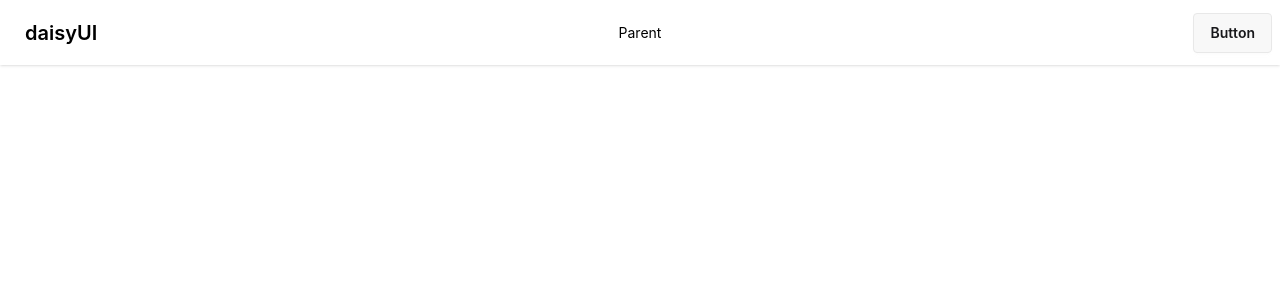
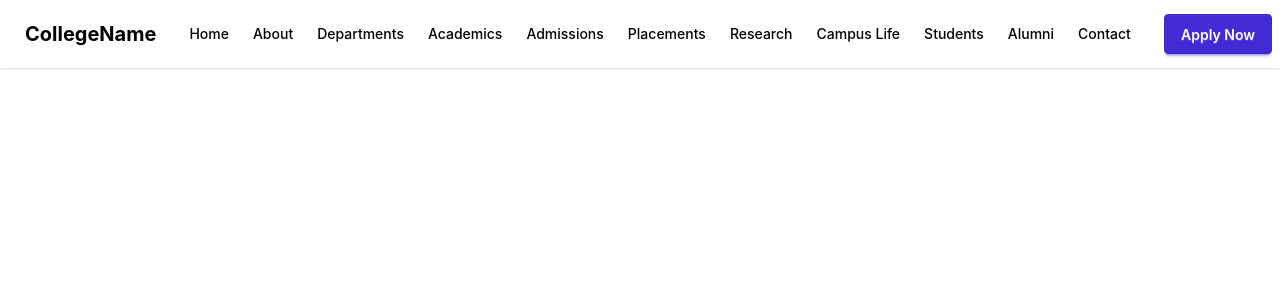
Before and after one commit to coder-joshi/BrowserBattle, a React (Vite) app in the folder College_Website/: page / in a window 1280 px wide. Shown: the top 300 px of the page. Built offline with nearby package versions, Linux system fonts and the light colour scheme.

Commit message:
Navbar created

```diff
--- a/College_Website/src/index.css
+++ b/College_Website/src/index.css
@@ -1,2 +1,6 @@
 @import "tailwindcss";
 @plugin "daisyui";
+
+body {
+  overflow-x: hidden;
+}
--- a/College_Website/src/layout/Navbar.jsx
+++ b/College_Website/src/layout/Navbar.jsx
@@ -1,66 +1,125 @@
-import React from "react";
+import React, { useState, useRef, useEffect } from "react";
+
+const menuItems = [
+  { label: "Home", submenu: ["About Us", "Vision & Mission", "Leadership"] },
+  { label: "About", submenu: ["History", "Accreditation", "Achievements"] },
+  {
+    label: "Departments",
+    submenu: [
+      "Civil Engineering", "Computer Science", "Mechanical",
+      "Electrical", "Electronics", "Chemical",
+      "Biotechnology", "Aerospace", "Information Science",
+    ],
+    grid: true,
+  },
+  { label: "Academics", submenu: ["Programs", "Curriculum", "Calendar"] },
+  { label: "Admissions", submenu: ["UG Admissions", "PG Admissions", "Fee Structure"] },
+  { label: "Placements", submenu: ["Recruiters", "Statistics", "Register"] },
+  { label: "Research", submenu: ["Projects", "Publications", "Labs"] },
+  { label: "Campus Life", submenu: ["Clubs", "Events", "Hostel"] },
+  { label: "Students", submenu: ["Portal", "Results", "Grievance"] },
+  { label: "Alumni", submenu: ["Network", "Events", "Donate"] },
+  { label: "Contact", submenu: ["Address", "Map", "Enquiry"] },
+];
+
+function DropdownItem({ item }) {
+  const [open, setOpen] = useState(false);
+  const ref = useRef(null);
+  const dropdownRef = useRef(null);
+  const [dropdownStyle, setDropdownStyle] = useState({});
+
+  useEffect(() => {
+    if (open && ref.current) {
+      const rect = ref.current.getBoundingClientRect();
+      const dropdownWidth = item.grid ? 480 : 200;
+      const windowWidth = window.innerWidth;
+
+      let left = rect.left;
+      // If it would overflow the right edge, shift left
+      if (left + dropdownWidth > windowWidth - 16) {
+        left = windowWidth - dropdownWidth - 16;
+      }
+      // Never go off the left edge
+      if (left < 8) left = 8;
+
+      setDropdownStyle({ left: left, width: dropdownWidth });
+    }
+  }, [open]);
+
+  return (
+    <li
+      ref={ref}
+      className="relative"
+      onMouseEnter={() => setOpen(true)}
+      onMouseLeave={() => setOpen(false)}
+    >
+      <a className="cursor-pointer px-3 py-2 rounded hover:bg-gray-100 font-medium text-sm">
+        {item.label}
+      </a>
+
+      {open && (
+        <div
+          ref={dropdownRef}
+          className="fixed bg-white text-black z-50 shadow-lg rounded-lg p-4 border border-gray-100"
+          style={{
+            top: ref.current?.getBoundingClientRect().bottom,
+            left: dropdownStyle.left,
+            width: dropdownStyle.width,
+          }}
+        >
+          <ul className={item.grid ? "grid grid-cols-3 gap-1" : "flex flex-col gap-1"}>
+            {item.submenu.map((sub) => (
+              <li key={sub}>
+                <a className="block hover:bg-gray-100 px-3 py-1.5 rounded text-sm cursor-pointer whitespace-nowrap">
+                  {sub}
+                </a>
+              </li>
+            ))}
+          </ul>
+        </div>
+      )}
+    </li>
+  );
+}
 
 function Navbar() {
   return (
     <div className="navbar bg-white shadow-sm text-black">
+      {/* Mobile */}
       <div className="navbar-start">
         <div className="dropdown">
           <div tabIndex={0} role="button" className="btn btn-ghost lg:hidden">
-            <svg
-              xmlns="http://www.w3.org/2000/svg"
-              className="h-5 w-5"
-              fill="none"
-              viewBox="0 0 24 24"
-              stroke="currentColor"
-            >
-              {" "}
-              <path
-                strokeLinecap="round"
-                strokeLinejoin="round"
-                strokeWidth="2"
-                d="M4 6h16M4 12h8m-8 6h16"
-              />{" "}
+            <svg xmlns="http://www.w3.org/2000/svg" className="h-5 w-5" fill="none" viewBox="0 0 24 24" stroke="currentColor">
+              <path strokeLinecap="round" strokeLinejoin="round" strokeWidth="2" d="M4 6h16M4 12h8m-8 6h16" />
             </svg>
           </div>
-          <ul tabIndex="-1" className="menu menu-sm dropdown-content bg-white text-black rounded-box z-1 mt-3 w-52 p-2 shadow">
-            <li>
-              <a>Item 1</a>
-            </li>
-            <li>
-              <a>Parent</a>
-              <ul className="p-2">
-                <li>
-                  <a>Submenu 1</a>
-                </li>
-                <li>
-                  <a>Submenu 2</a>
-                </li>
-              </ul>
-            </li>
-            <li>
-              <a>Item 3</a>
-            </li>
+          <ul tabIndex="-1" className="menu menu-sm dropdown-content bg-white text-black rounded-box z-50 mt-3 w-52 p-2 shadow">
+            {menuItems.map((item) => (
+              <li key={item.label}>
+                <a>{item.label}</a>
+                {item.submenu && (
+                  <ul className="p-2 bg-white text-black">
+                    {item.submenu.map((sub) => <li key={sub}><a>{sub}</a></li>)}
+                  </ul>
+                )}
+              </li>
+            ))}
           </ul>
         </div>
-        <a className="btn btn-ghost text-xl">daisyUI</a>
+        <a className="btn btn-ghost text-xl font-bold">CollegeName</a>
       </div>
+
+      {/* Desktop */}
       <div className="navbar-center hidden lg:flex">
         <ul className="menu menu-horizontal px-1">
-          <li className="relative group">
-            <a>Parent</a>
-            <ul className="hidden group-hover:block absolute top-full left-0 p-2 bg-base-100 w-40 z-10 shadow rounded-box">
-              <li>
-                <a>Submenu 1</a>
-              </li>
-              <li>
-                <a>Submenu 2</a>
-              </li>
-            </ul>
-          </li>
+          {menuItems.map((item) => (
+            <DropdownItem key={item.label} item={item} />
+          ))}
         </ul>
       </div>
+
       <div className="navbar-end">
-        <a className="btn">Button</a>
+        <a className="btn btn-primary text-white">Apply Now</a>
       </div>
     </div>
   );
```
